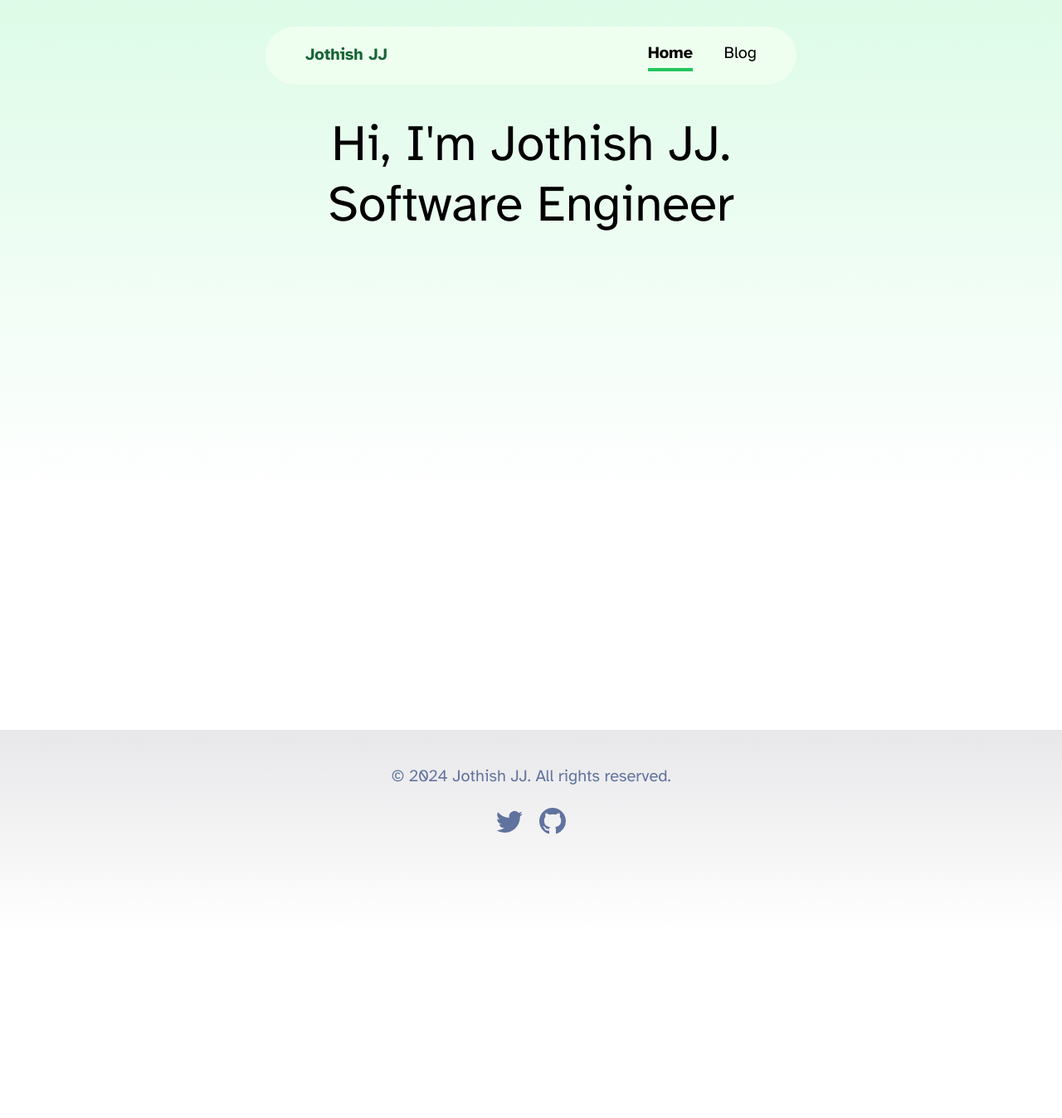
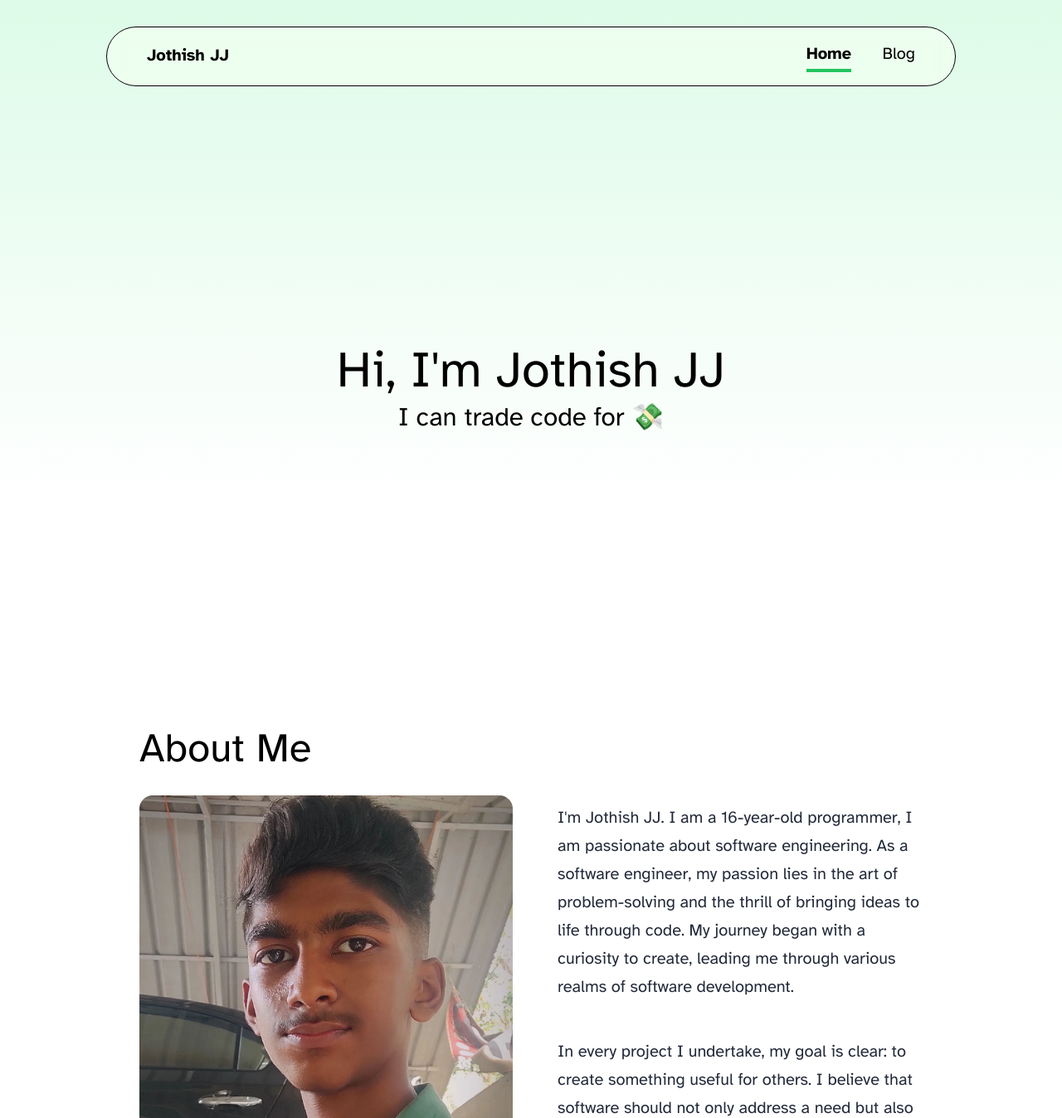
Before and after one commit to JothishJJ/Jothish-Portfolio, an Astro site: page / in a window 1280 px wide. Shown: the top 1348 px of the page at 83% size. Before the commit the page ends 1126 px from the top, so only its background shows below. Built offline with nearby package versions, Linux system fonts and the light colour scheme; Astro itself is replaced by a stand-in of ours; a web font is replaced by a local one.

Commit message:
Add about me section

```diff
--- a/src/components/Header.astro
+++ b/src/components/Header.astro
@@ -3,7 +3,7 @@ import HeaderLink from './HeaderLink.astro';
 import { SITE_TITLE } from '../consts';
 ---
 
-<header class="rounded-full px-8">
+<header class="rounded-full z-50 px-8 border-[1px] border-black m-8 2xl:mx-72 xl:mx-32 lg:20 md:8">
 	<nav>
 		<h2 class="font-semibold"><a class="green-text" href="/">{SITE_TITLE}</a></h2>
 		<div class="internal-links space-x-8">
@@ -13,18 +13,12 @@ import { SITE_TITLE } from '../consts';
 		</nav>
 </header>
 <style>
-	.green-text {
-		color: theme("textColor.green.800") !important;
-	}
-
 	header {
 		position: fixed;
 		top: 0;
 		left: 0;
 		right: 0;
-		margin: 0 20rem;
-		margin-top: 2rem;
-		background-color: rgba(240, 255, 240, 0.9);
+		background-color: rgba(240, 255, 240, 0.8);
 		backdrop-filter: blur(10px);
 	}
 	h2 {
--- a/src/content/blog/my-first-blog.md
+++ b/src/content/blog/my-first-blog.md
@@ -3,6 +3,7 @@ title: My first Blog
 description: 'My Blogging website is amaizing.'
 pubDate: 'Apr 28 2024'
 heroImage: '/blog-images/First Blog Image.webp'
+updatedDate: 'Apr 29 2024'
 ---
 
 ## Blog
@@ -25,3 +26,7 @@ I changed the navbar to look nice, and let me tell you it looks terible. I will
 So far I've made a few changes to the blog and I think I am doing great. This is only day 1, and it is about incremental progress and I think I will change this website for years and update this website again and again, and maybe change the technologies used for the website.
 
 So, I've changed the image with an image generated form ChatGPT. I think I've done the work today, and I'll try to blog on something or even update this blog. I will go on to learn GO.
+
+## Update
+
+This is interesting, after viewing the site with a fresh pair of eyes, I can now see that the website looks terible, so today's goal will be just that and I think I can do a pretty job of it.
--- a/src/pages/index.astro
+++ b/src/pages/index.astro
@@ -12,8 +12,60 @@ import { SITE_TITLE, SITE_DESCRIPTION } from '../consts';
 	</head>
 	<body>
 		<Header />
-		<main class="mt-20 min-h-screen">
-			<h1 class="text-center">Hi, I'm Jothish JJ. Software Engineer</h1>
+		<style>
+			.handsome-image {
+				overflow: hidden;
+				border-radius: 1rem;
+				z-index: 20;
+			}
+			.handsome-image:hover img {
+				transform: scale(1.15);
+			}
+			.attributes div.hovering {
+				z-index: -1;
+				position: absolute;
+				transform-origin: 0 0;
+				transform: translate(8rem, 4rem)
+			}
+			.attributes:hover div.hovering {
+				transform: translate(28rem, -5rem) rotate(22deg);
+			}
+
+		</style>
+		<main class="home mt-20">
+			<!-- Hero Section -->
+			<section class="min-h-[50vh] my-32 flex flex-col items-center justify-center 2xl:mx-72 xl:mx-32 lg:mx-20 mx-4">
+				<h1>Hi, I'm Jothish JJ</h1>
+				<h4>I can trade code for 💸</h4>
+			</section>
+
+			<!-- About me section -->
+			<section class="pt-20 2xl:mx-72 xl:mx-32 lg:mx-20 mx-4">
+				<h2>About Me</h2>
+				<div class="grid lg:grid-cols-2 grid-cols-1 gap-16 mt-6">
+					<div class="lg:relative attributes transition 2xl:w-[500px] lg:w-[450px]">
+						<div class="hidden hovering transition lg:flex  w-full gap-1">
+							<img src="/arrow-icon.png" alt="Arrow Icon"  width="70px" height="10px" />
+							<p class="font-cursive  text-4xl  w-full">Handsome</p>
+						</div>
+						<div class="handsome-image">
+							<img class="transition z-50" src="/Jothish Handsome.jpg" alt="Jothish is handsome" width="500px">
+						</div>
+					</div>
+					<div class="flex flex-col justify-center gap-6">
+						<p>
+							I'm Jothish JJ. I am a 16-year-old programmer, I am passionate about software engineering.
+							As a software engineer, my passion lies in the art of problem-solving and the thrill of bringing ideas to life through code.
+							My journey began with a curiosity to create, leading me through various realms of software development.
+						</p>
+						<p>
+							In every project I undertake, my goal is clear: to create something useful for others. I believe that software should not only
+							address a need but also enhance the lives of its users. By prioritizing functionality and usability, I strive to deliver
+							applications that not only meet expectations but exceed them.
+						</p>
+					</div>
+				</div>
+			</section>
 		</main>
 		<Footer />
 	</body>
--- a/src/styles/global.css
+++ b/src/styles/global.css
@@ -1,3 +1,5 @@
+@import url('https://fonts.googleapis.com/css2?family=Sedgwick+Ave+Display&display=swap');
+
 :root {
 	--accent: theme('textColor.green.500');
 	--accent-dark: #000d8a;
@@ -38,6 +40,9 @@ main {
 	max-width: calc(100% - 2em);
 	margin: auto;
 	padding: 3em 1em;
+}
+main.home {
+	width: auto;
 }
 h1,
 h2,
--- a/tailwind.config.mjs
+++ b/tailwind.config.mjs
@@ -2,7 +2,12 @@
 export default {
 	content: ['./src/**/*.{astro,html,js,jsx,md,mdx,svelte,ts,tsx,vue}'],
 	theme: {
-		extend: {},
+		extend: {
+			fontFamily: {
+				cursive: ["Sedgwick Ave Display", "cursive"],
+			},
+
+		},
 	},
 	plugins: [],
 }
```
Also changed, not shown: public/Jothish Handsome.jpg (added), public/arrow-icon.png (added), public/blog-images/First Blog Image.webp (added), public/blog-images/blog-placeholder-1.jpg (added).
